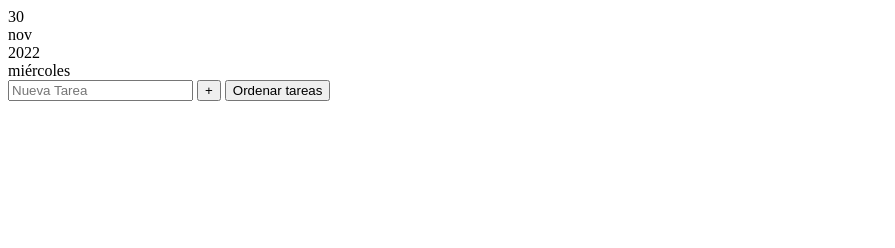
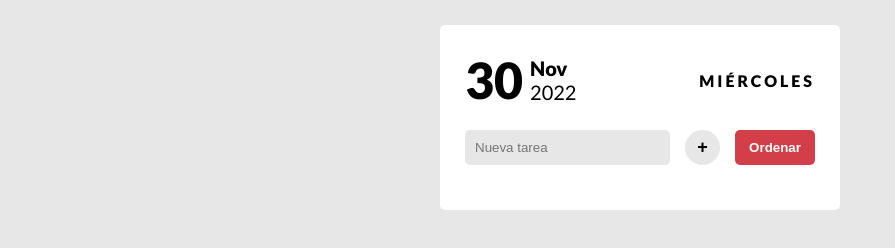
Before and after one commit to arvidromero/JS03, a plain HTML site: page index.html in a window 1280 px wide. Shown: the whole page, without its empty margins (0-895 px from the left). Drawn offline with Linux system fonts and the light colour scheme.

Commit message:
Ultimos cambios a entrega #3

```diff
--- /dev/null
+++ b/estilos.css
@@ -0,0 +1,113 @@
+:root {
+    --primary: #A5C882;
+    --secondary: #D33F49;
+    --light: #fff;
+    --dark: #000;
+    --diabled: #e7e7e7;
+}
+
+body {
+    font-family: 'Lato', sans-serif;
+    margin: 0;
+    height: 100vh;
+    background-color: var(--diabled);
+}
+
+*:first-letter {
+    text-transform: capitalize;
+}
+
+.roundBorder {
+    border-radius: 5px;
+}
+
+.list {
+    margin: 25px auto;
+    padding: 25px;
+    background-color: var(--light);
+    width: 100%;
+    max-width: 350px;
+}
+
+.date {
+    display: flex;
+    align-items: center;
+    justify-content: space-between;
+}
+
+.dateRight {
+    display: flex;
+    align-items: center;
+}
+
+#dateNumber {
+    font-size: 50px;
+}
+
+#dateText {
+    letter-spacing: 3px;
+    text-transform: uppercase;
+}
+
+#dateMonth,
+#dateNumber,
+#dateText  {
+    font-weight: bold;
+}
+
+#dateMonth,
+#dateYear {
+    margin-left: 7px;
+    font-size: 20px;
+}
+
+form {
+    margin: 20px 0;
+    display: grid;
+    grid-auto-flow: column;
+    grid-template-columns: auto 35px auto;
+    grid-column-gap: 15px;
+}
+
+input {
+    border: none;
+    padding-left: 10px;
+    background-color: var(--diabled);
+}
+
+input:focus {
+    outline: none;
+}
+
+.addTaskButton,
+.orderButton {
+    border: none;
+    font-weight: bold;
+    cursor: pointer;
+}
+
+.addTaskButton {
+    height: 35px;
+    border-radius: 50%;
+    font-size: 18px;
+    background-color: var(--diabled);
+}
+
+.orderButton {
+    background-color: var(--secondary);
+    color: var(--light);
+}
+
+.task{
+    background-color: var(--primary);
+    padding: 15px;
+    margin-top: 15px;
+    color: var(--light);
+    cursor: pointer;
+}
+
+.done {
+    background-color: var(--diabled);
+    text-decoration: line-through;
+    color: var(--dark);
+}
--- a/index.html
+++ b/index.html
@@ -1,34 +1,32 @@
 <!DOCTYPE html>
-<html lang="es">
+<html lang="en">
 <head>
     <meta charset="UTF-8">
     <meta http-equiv="X-UA-Compatible" content="IE=edge">
     <meta name="viewport" content="width=device-width, initial-scale=1.0">
-    <title>Entrega #3</title>
-    <link href="https://fonts.googleapis.com/css2?family=Montserrat:wght@100;300;500;700&family=Roboto:wght@100;300;500;900&display=swap" rel="stylesheet">
+    <title>Entrega No 3</title>
+    <link href="https://fonts.googleapis.com/css2?family=Lato:wght@100;400;900&display=swap" rel="stylesheet">
+    <link rel="stylesheet" href="estilos.css">
+    <script src="script.js" type="text/javascript" defer></script>
 </head>
 <body>
-    <div class="lst bordeRedondo">
-        <div class="fecha">
-            <div class="fechaDerecha"></div>
-                <div id="fechaNumero"></div>
+    <div class="list roundBorder">
+        <div class="date">
+            <div class="dateRight">
+                <div id="dateNumber"></div>
                 <div>
-                    <div id="fechaMM"></div>
-                    <div id="fechaYY"></div>
+                    <div id="dateMonth"></div>
+                    <div id="dateYear"></div>
                 </div>
-                <div id="fechaTexto"></div>
+            </div>
+            <div id="dateText"></div>
         </div>
+        <form onsubmit="addNewTask(event)" >
+            <input type="text" name="taskText" autocomplete="off" placeholder="Nueva tarea" class="roundBorder">
+            <button type="submit" class="addTaskButton">+</button>
+            <button type="button" class="orderButton roundBorder" onclick="renderOrderedTasks()">Ordenar</button>
+        </form>
+        <div id="tasksContainer"></div>
     </div>
-
-    <form onsubmit="agregaNuevaTarea(event)">
-        <input type="text" name="textoTarea" autocomplete="off" placeholder="Nueva Tarea" class="bordeRedondo">
-        <button type="submit" class="btnNuevaTarea">+</button>
-        <button type="button" class="btnOrdenar bordeRedondo" onclick="ordenarTareas()">Ordenar tareas</button>
-    </form>
-
-    <div id="contenedorDeTareas"></div>
-
-
-    <script src="script.js"></script>
 </body>
 </html>
--- a/script.js
+++ b/script.js
@@ -1,54 +1,47 @@
-//Informacion de fechas
-const fechaNumero = document.getElementById('fechaNumero');
-const fechaTexto = document.getElementById('fechaTexto');
-const fechaMM = document.getElementById('fechaMM');
-const fechaYY = document.getElementById('fechaYY');
+// Info date
+const dateNumber = document.getElementById('dateNumber');
+const dateText = document.getElementById('dateText');
+const dateMonth = document.getElementById('dateMonth');
+const dateYear = document.getElementById('dateYear');
 
-//Contenedor de Tareas
-const contenedorTareas = document.getElementById("contenedorDeTareas");
+// Tasks Container
+const tasksContainer = document.getElementById('tasksContainer');
 
-//Funcion para set de fechas
-const setFecha = () => {
-    const fecha = new Date();
-    fechaNumero.textContent = fecha.toLocaleString("es",{ day: 'numeric' });
-    fechaTexto.textContent = fecha.toLocaleString("es",{ weekday: 'long' });
-    fechaMM.textContent = fecha.toLocaleString("es",{ month: 'short' });
-    fechaYY.textContent = fecha.toLocaleString("es",{ year: 'numeric' });
+const setDate = () => {
+    const date = new Date();
+    dateNumber.textContent = date.toLocaleString('es', { day: 'numeric' });
+    dateText.textContent = date.toLocaleString('es', { weekday: 'long' });
+    dateMonth.textContent = date.toLocaleString('es', { month: 'short' });
+    dateYear.textContent = date.toLocaleString('es', { year: 'numeric' });
 };
 
-
-//Funcion para agregar tarea
-const agregaNuevaTarea = event => {
+const addNewTask = event => {
     event.preventDefault();
-    const {value} = event.target.textoTarea;
-    if (!value) return;
-    const tarea = document.createElement('div');
-    tarea.classList.add('tarea', 'bordeRedondeado');
-    tarea.addEventListener('click', cambiarEstadoTarea)
-    tarea.textContent=value;
-    contenedorTareas.prepend(tarea);
+    const { value } = event.target.taskText;
+    if(!value) return;
+    const task = document.createElement('div');
+    task.classList.add('task', 'roundBorder');
+    task.addEventListener('click', changeTaskState)
+    task.textContent = value;
+    tasksContainer.prepend(task);
     event.target.reset();
 };
 
-
-//Funcion para cambiar estado de Tareas
-const cambiarEstadoTarea = event => {
+const changeTaskState = event => {
     event.target.classList.toggle('done');
 };
 
-//Funcion para ordenar
-const ordenar = () =>{
-    const tareasHechas = [];
-    const tareasPorHacer = [];
-    contenedorTareas.childNodes.forEach (el => {
-        el.classList.contains('done') ? tareasHechas.push(el) : tareasPorHacer.push(el)
+const order = () => {
+    const done = [];
+    const toDo = [];
+    tasksContainer.childNodes.forEach( el => {
+        el.classList.contains('done') ? done.push(el) : toDo.push(el)
     })
-    return[...tareasPorHacer, ...tareasHechas];
+    return [...toDo, ...done];
 }
 
-const ordenarTareas = () => {
-    ordenar().forEach(el => contenedorTareas.appendChild(el))
+const renderOrderedTasks = () => {
+    order().forEach(el => tasksContainer.appendChild(el))
 }
 
-
-setFecha();
+setDate();
```
